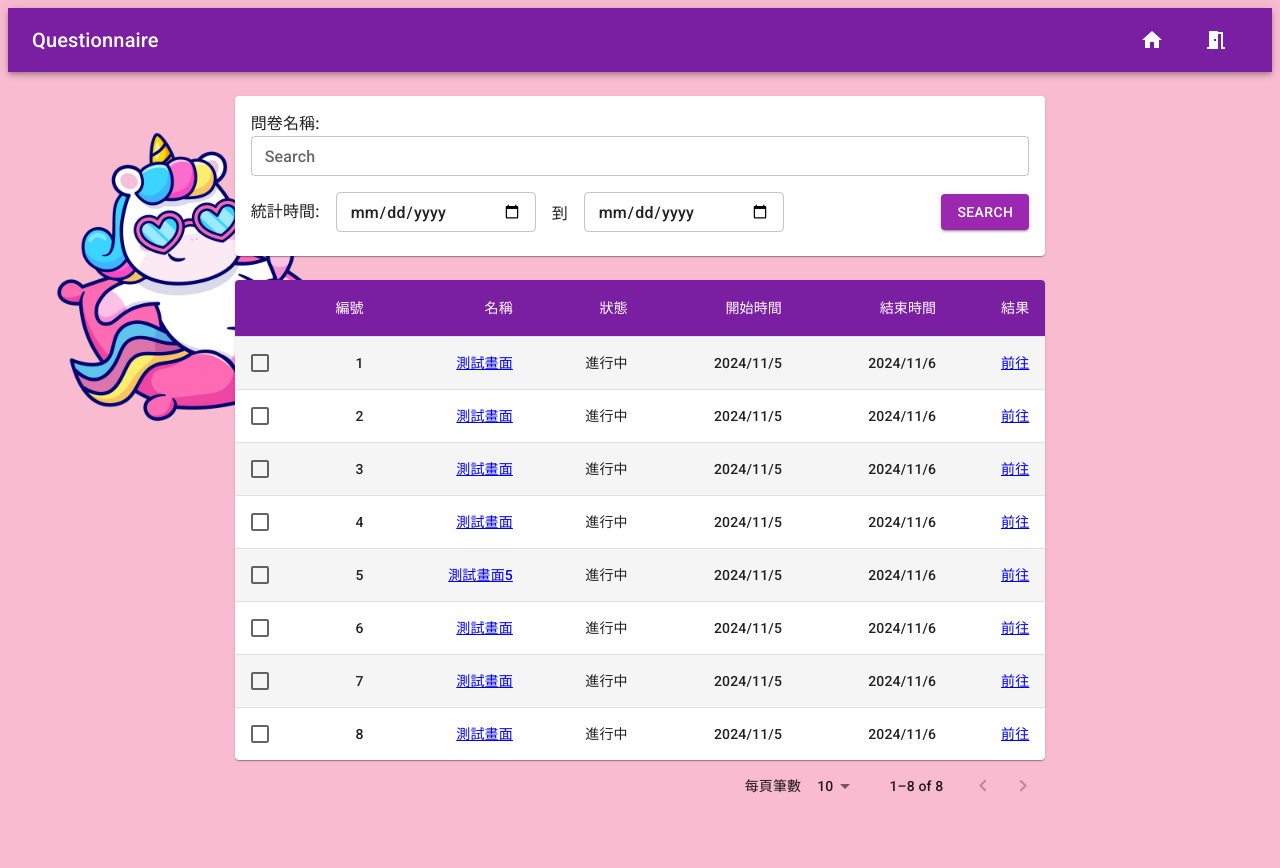
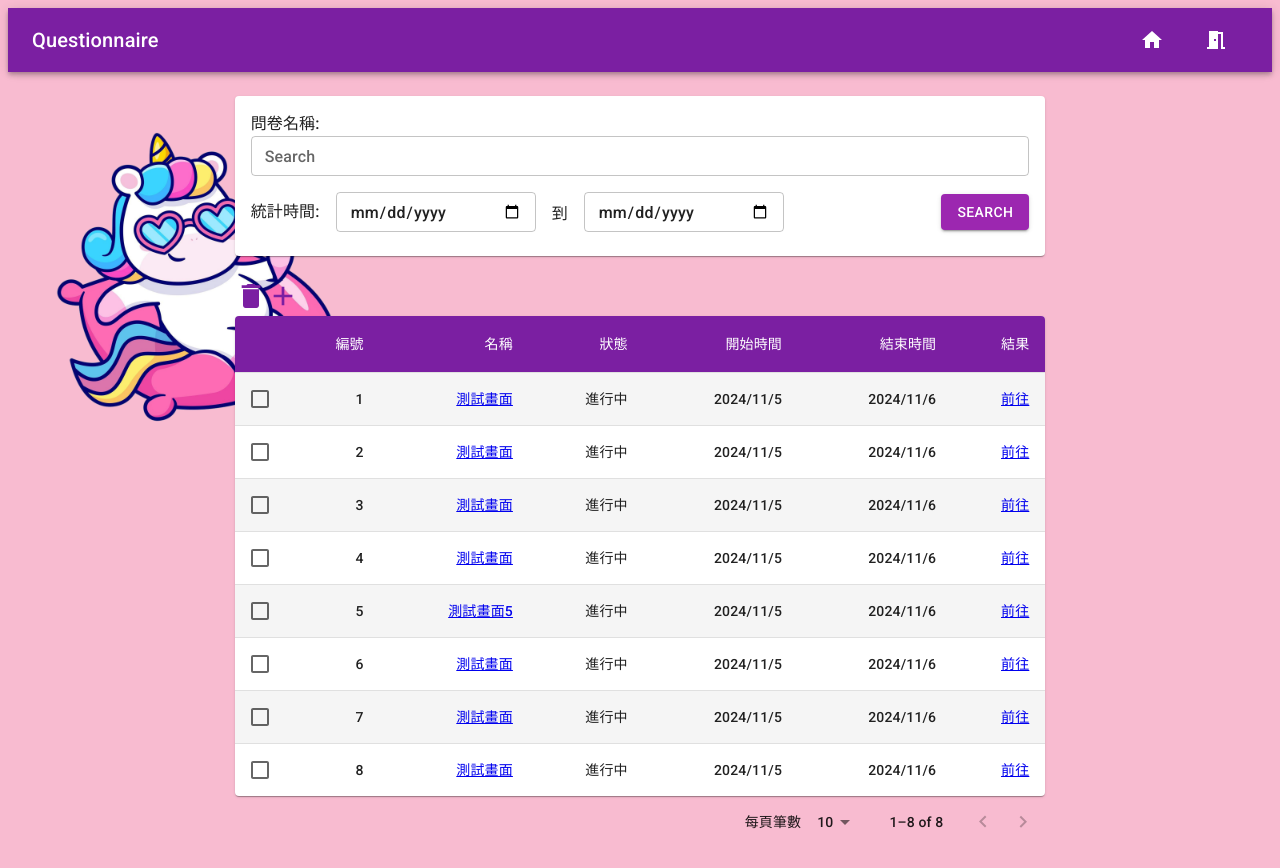
Before and after one commit to moonydog12/questionnaire-frontend, a React (Vite) app: page /backstage/list in a window 1280 px wide. Shown: the top 868 px of the page. Before the commit the page ends 844 px from the top, so only its background shows below. Built offline with nearby package versions, Linux system fonts and the light colour scheme.

Commit message:
feat:新增刪除/新增按鈕 & 表單checkbox 刪除功能

```diff
--- a/src/back-stage/pages/SurveyList.tsx
+++ b/src/back-stage/pages/SurveyList.tsx
@@ -1,5 +1,5 @@
 import { useMemo, useState } from 'react';
-import { Link } from 'react-router-dom';
+import { Link, useNavigate } from 'react-router-dom';
 import {
   Box,
   TablePagination,
@@ -12,6 +12,7 @@ import {
   Checkbox,
   TableCell,
 } from '@mui/material';
+import { Delete as DeleteIcon, Add as AddIcon } from '@mui/icons-material';
 import usePagination from '../../hooks/usePagination';
 import SearchBar from '../../components/SearchBar';
 import useSearch from '../../hooks/useSearch';
@@ -33,7 +34,7 @@ function createData(
   return { id, name, status, startTime, endTime, result };
 }
 
-const rows = [
+const data = [
   createData('1', '測試畫面', '進行中', '2024/11/5', '2024/11/6', '前往'),
   createData('2', '測試畫面', '進行中', '2024/11/5', '2024/11/6', '前往'),
   createData('3', '測試畫面', '進行中', '2024/11/5', '2024/11/6', '前往'),
@@ -46,6 +47,10 @@ const rows = [
 
 export default function QuestionList() {
   const [selectedRows, setSelectedRows] = useState<string[]>([]);
+
+  const [rows, setRows] = useState(data);
+
+  const navigate = useNavigate();
 
   const { page, rowsPerPage, handleChangePage, handleChangeRowsPerPage, emptyRows } = usePagination(
     initialPage,
@@ -100,6 +105,23 @@ export default function QuestionList() {
         onEndDateChange={handleEndDateChange}
         onSubmit={handleSearchSubmit}
       />
+
+      <Box>
+        <DeleteIcon
+          sx={{ cursor: 'pointer', color: 'secondary.dark', fontSize: '2rem' }}
+          onClick={() => {
+            const updatedRows = rows.filter((row) => !selectedRows.includes(row.id));
+            setRows(updatedRows);
+            setSelectedRows([]);
+          }}
+        />
+        <AddIcon
+          sx={{ cursor: 'pointer', color: 'secondary.dark', fontSize: '2rem' }}
+          onClick={() => {
+            navigate('/');
+          }}
+        />
+      </Box>
 
       <TableContainer component={Paper}>
         <Table aria-label="customized table">
--- a/src/hooks/useSearch.tsx
+++ b/src/hooks/useSearch.tsx
@@ -1,4 +1,4 @@
-import { useState, FormEvent } from 'react';
+import { useState, FormEvent, useEffect } from 'react';
 
 interface UseSearchReturn {
   searchQuery: string;
@@ -25,6 +25,10 @@ export default function useSearch(rows: IData[]): UseSearchReturn {
   const [startDate, setStartDate] = useState<Date | null>(null);
   const [endDate, setEndDate] = useState<Date | null>(null);
   const [filteredRows, setFilteredRows] = useState(rows);
+
+  useEffect(() => {
+    setFilteredRows(rows);
+  }, [rows]);
 
   const handleSearchChange = (query: string) => {
     setSearchQuery(query);
```
